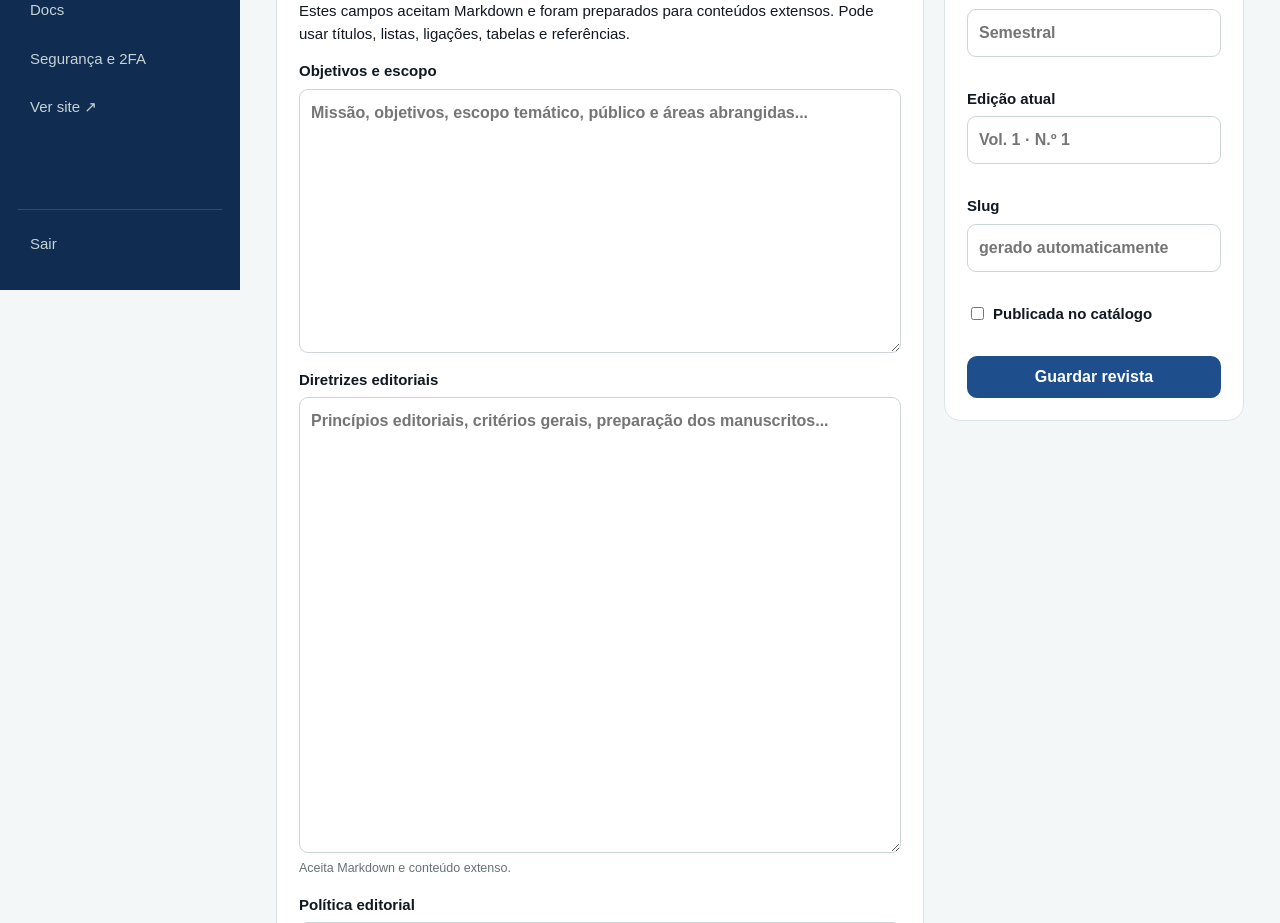
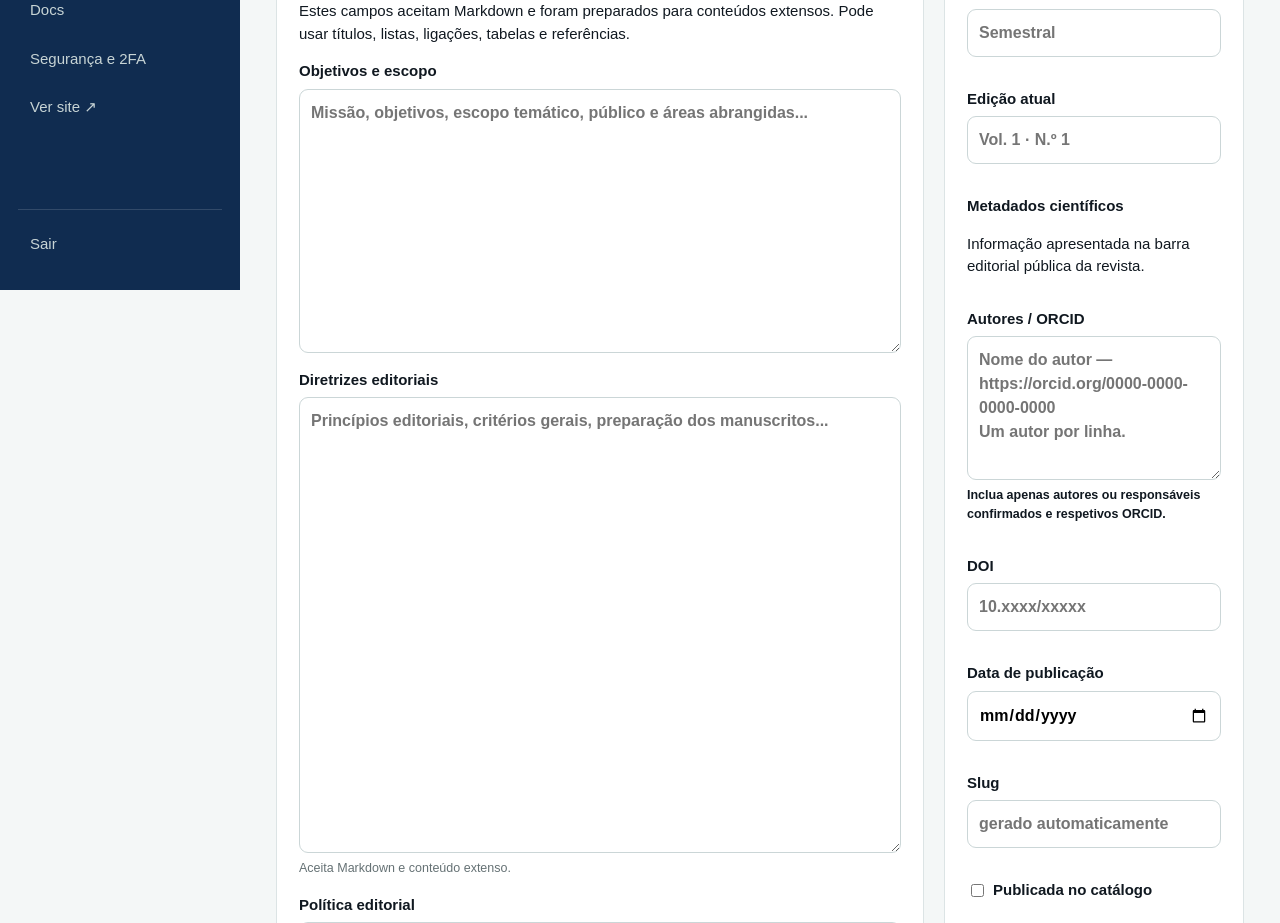
Before and after one commit to MergiorGoriate/sussurros-do-saber, a Python web app: template templates/admin/journal_form.html in a window 1280 px wide. Shown: the part 510-1433 px from the top of the page. Run offline with Jinja, Linux system fonts and the light colour scheme; the template is opened without the code that fills it, so the values that code supplies are empty.

Commit message:
Adiciona novos metadados ao editor de revistas

```diff
--- a/templates/admin/journal_form.html
+++ b/templates/admin/journal_form.html
@@ -31,6 +31,10 @@
 <label>ISSN<input name="issn" maxlength="9" pattern="[0-9]{4}-[0-9]{3}[0-9Xx]" value="{{ journal.issn or '' }}" placeholder="1234-567X"></label>
 <label>Periodicidade<input name="frequency" maxlength="80" value="{{ journal.frequency or '' }}" placeholder="Semestral"></label>
 <label>Edição atual<input name="current_issue" maxlength="120" value="{{ journal.current_issue or '' }}" placeholder="Vol. 1 · N.º 1"></label>
+<div class="journal-editor-note"><strong>Metadados científicos</strong><p>Informação apresentada na barra editorial pública da revista.</p></div>
+<label>Autores / ORCID<textarea name="authors_orcid" rows="5" placeholder="Nome do autor — https://orcid.org/0000-0000-0000-0000&#10;Um autor por linha.">{{ journal.authors_orcid or '' }}</textarea><small>Inclua apenas autores ou responsáveis confirmados e respetivos ORCID.</small></label>
+<label>DOI<input name="doi" maxlength="180" value="{{ journal.doi or '' }}" placeholder="10.xxxx/xxxxx"></label>
+<label>Data de publicação<input name="publication_date" type="date" value="{{ journal.publication_date.isoformat() if journal.publication_date else '' }}"></label>
 <label>Slug<input name="slug" maxlength="200" value="{{ journal.slug or '' }}" placeholder="gerado automaticamente"></label>
 <label class="check"><input name="published" type="checkbox" {% if journal.published %}checked{% endif %}> Publicada no catálogo</label>
 <button class="admin-primary">Guardar revista</button>
```
